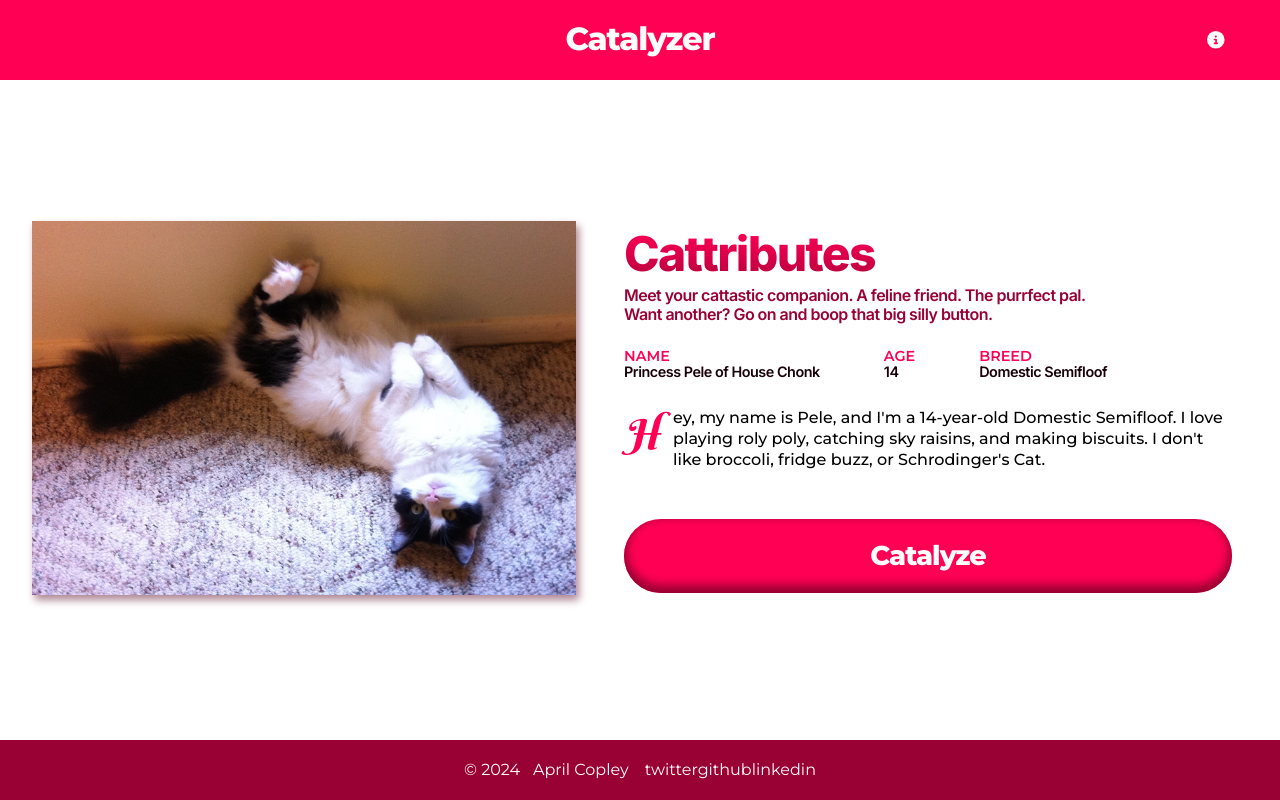
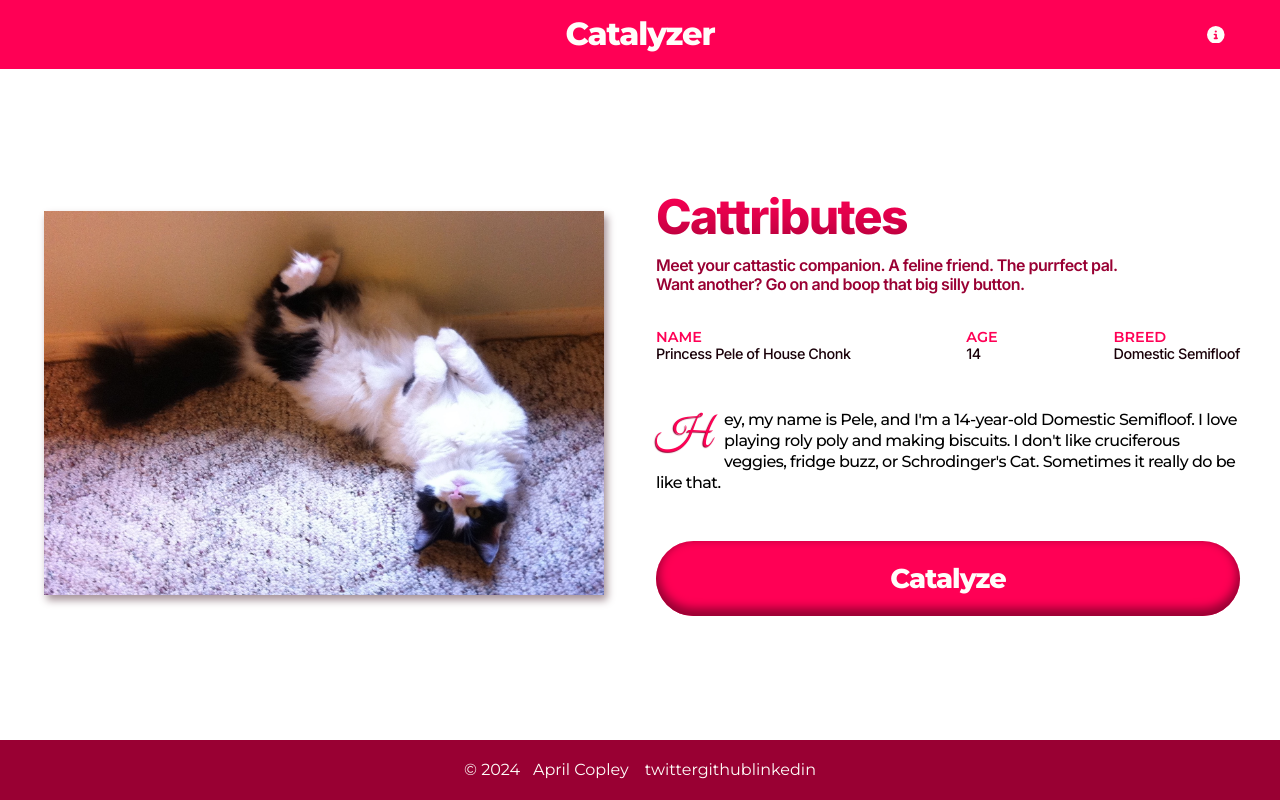
Before and after one commit to acopperlily/catalyzer, a React (Vite) app: page / in a window 1280 px wide. Built offline with nearby package versions, Linux system fonts and the light colour scheme.

Commit message:
Add styles

```diff
--- a/index.html
+++ b/index.html
@@ -8,7 +8,7 @@
     <!-- Fonts -->
     <link rel="preconnect" href="https://fonts.googleapis.com">
     <link rel="preconnect" href="https://fonts.gstatic.com" crossorigin>
-    <link href="https://fonts.googleapis.com/css2?family=Inter:wght@100..900&family=Montserrat:wght@100..900&family=Berkshire+Swash&display=swap" rel="stylesheet">
+    <link href="https://fonts.googleapis.com/css2?family=Inter:wght@100..900&family=Montserrat:wght@100..900&family=Great+Vibes&display=swap" rel="stylesheet">
   </head>
   <body>
     <div id="root"></div>
--- a/src/components/MainLogic.tsx
+++ b/src/components/MainLogic.tsx
@@ -1,11 +1,33 @@
 import { useState, useEffect } from 'react';
-import Pele from '../assets/pele.jpg';
+import Pele from '/pele.jpg';
 import { neutralNames, femaleNames, maleNames } from '../data/names';
 import { neutralTitles, femaleTitles, maleTitles } from '../data/titles';
 import { likesArr, dislikesArr } from '../data/activities';
 import { likeVerbs, dislikeVerbs } from '../data/verbs';
 import { surnames, neutralSuffixes, maleSuffixes } from '../data/surnames';
-import intros from '../data/intro';
+import intros from '../data/intros';
+import outros from '../data/outros';
+
+const len: { [key: string]: number } = {
+  intros: intros.length,
+  outros: outros.length,
+  neutralNames: neutralNames.length,
+  femaleNames: femaleNames.length,
+  maleNames: maleNames.length,
+  neutralTitles: neutralTitles.length,
+  femaleTitles: femaleTitles.length,
+  maleTitles: maleTitles.length,
+  likesArr: likesArr.length,
+  dislikesArr: dislikesArr.length,
+  likeVerbs: likeVerbs.length,
+  dislikeVerbs: dislikeVerbs.length,
+  surnames: surnames.length,
+  neutralSuffixes: neutralSuffixes.length,
+  maleSuffixes: maleSuffixes.length
+};
+
+const VALUE1: number = 2;
+const VALUE2: number = 3;
 
 const MainLogic = () => {
   const [name, setName] = useState<string>('Pele');
@@ -15,11 +37,13 @@ const MainLogic = () => {
   const [title, setTitle] = useState<string>('Princess');
   const [surname, setSurname] = useState<string>('of House Chonk');
   const [intro, setIntro] = useState<string>('Hey, my name is');
-  const [likes, setLikes] = useState<string[]>(['playing roly poly', 'catching sky raisins', 'making biscuits']);
-  const [dislikes, setDislikes] = useState<string[]>(['broccoli', 'fridge buzz', "Schrodinger's Cat"]);
+  const [outro, setOutro] = useState<string>('Sometimes it really do be like that.');
+  const [likes, setLikes] = useState<string[]>(['playing roly poly', 'making biscuits']);
+  const [dislikes, setDislikes] = useState<string[]>(['cruciferous veggies', 'fridge buzz', "Schrodinger's Cat"]);
   const [likePhrase, setLikePhrase] = useState<string>('I love');
   const [dislikePhrase, setDislikePhrase] = useState<string>("I don't like");
 
+  // Connect array elements into a coherent string
   const formatActivities = (arr: string[], conj: string): string => {
     if (arr.length === 2) return `${arr[0]} ${conj} ${arr[1]}`;
 
@@ -27,9 +51,10 @@ const MainLogic = () => {
     return `${arr.slice(0, -1).join(', ')}, ${conj} ${arr.slice(-1)}`;
   }
 
-  const formattedLikes = formatActivities(likes, 'and');
-  const formattedDislikes = formatActivities(dislikes, 'or');
+  const formattedLikes: string = formatActivities(likes, 'and');
+  const formattedDislikes: string = formatActivities(dislikes, 'or');
 
+  // Use this for everything
   const getRandomNumber = (n: number): number => {
     return Math.floor(Math.random() * n);
   };
@@ -48,19 +73,22 @@ const MainLogic = () => {
 
 
   const getTitle = (gender: string): string => {
+    const neutralTitle: string = neutralTitles[getRandomNumber(len.neutralTitles)];
+    const femaleTitle: string = femaleTitles[getRandomNumber(len.femaleTitles)];
+    const maleTitle: string = maleTitles[getRandomNumber(len.maleTitles)];
     let roll: number = getRandomNumber(2);
     if (gender === 'n') {
       roll = getRandomNumber(3);
-      if (roll === 0) return neutralTitles[getRandomNumber(neutralTitles.length)];
-      if (roll === 1) return femaleTitles[getRandomNumber(femaleTitles.length)];
-      return maleTitles[getRandomNumber(maleTitles.length)];
+      if (roll === 0) return neutralTitle;
+      if (roll === 1) return femaleTitle;
+      return maleTitle;
     }
     if (gender === 'f') {
-      if (roll === 0) return neutralTitles[getRandomNumber(neutralTitles.length)];
-      return femaleTitles[getRandomNumber(femaleTitles.length)];
+      if (roll === 0) return neutralTitle;
+      return femaleTitle;
     }
-    if (roll === 0) return neutralTitles[getRandomNumber(neutralTitles.length)];
-    return maleTitles[getRandomNumber(maleTitles.length)];
+    if (roll === 0) return neutralTitle;
+    return maleTitle;
   };
 
   const getName = (gender: string): string => {
@@ -68,40 +96,43 @@ const MainLogic = () => {
 
     let nameIndex: number;
     if (gender === 'f') {
-      nameIndex = getRandomNumber(femaleNames.length);
+      nameIndex = getRandomNumber(len.femaleNames);
       return name + femaleNames[nameIndex];
     }
     if (gender === 'm') {
-      nameIndex = getRandomNumber(maleNames.length);
+      nameIndex = getRandomNumber(len.maleNames);
       return name + maleNames[nameIndex];
     }
-    nameIndex = getRandomNumber(neutralNames.length);
+    nameIndex = getRandomNumber(len.neutralNames);
     return name + neutralNames[nameIndex];
   };
 
+  // Still need a condition to check gender
   const getSurname = (): string => {
     let diceRoll = getRandomNumber(2);
     let index: number;
     if (diceRoll === 0) {
-      index = getRandomNumber(surnames.length);
+      index = getRandomNumber(len.surnames);
       return `of ${surnames[index]}`;
     }
-    index = getRandomNumber(neutralSuffixes.length);
+    index = getRandomNumber(len.neutralSuffixes);
     return `the ${neutralSuffixes[index]}`;
   };
 
-  const getActivities = (arr: string[]): string[] => {
+  const getActivities = (arr: string[], n: number): string[] => {
     let activities: string[] = [];
     const len = arr.length;
-    for (let i = 0; i < 3; i++) {
+    for (let i = 0; i < n; i++) {
       let index = getRandomNumber(len);
       console.log('index:', index)
       activities.push(arr[index]);
     }
-    let activitySet = new Set(activities);
+
+    // Check for duplicates
+    let activitySet: Set<string> = new Set(activities);
     console.log('activity set:', activitySet);
-    if (activitySet.size < 2) {
-      getActivities(arr);
+    if (activitySet.size < n) {
+      getActivities(arr, n);
     }
     activities = [...activitySet];
     console.log(activities)
@@ -111,28 +142,39 @@ const MainLogic = () => {
   const handleClick = (): void => {
     // We add one so age isn't 0
     setAge(getRandomNumber(25) + 1);
-    let newGender = getGender();
+
+    const newGender: string = getGender();
     setGender(newGender);
 
     setTitle(getTitle(gender));
 
-    let newName = getName(gender);
+    const newName: string = getName(gender);
     setName(newName);
-    let newLikes: string[] = getActivities(likesArr);
+
+    // Select varying numbers of likes & dislikes
+    const diceRoll: number = getRandomNumber(2);
+    const newLikes: string[] = getActivities(likesArr, diceRoll === 0 ? VALUE1 : VALUE2);
     setLikes(newLikes);
-    let newDislikes: string[] = getActivities(dislikesArr);
+    const newDislikes: string[] = getActivities(dislikesArr, diceRoll === 1 ? VALUE1 : VALUE2);
     setDislikes(newDislikes);
-    let newLikePhrase = getRandomNumber(likeVerbs.length);
+
+    // Choose verbs to describe likes & dislikes
+    const newLikePhrase: number = getRandomNumber(len.likeVerbs);
     setLikePhrase(likeVerbs[newLikePhrase]);
-    let newDislikePhrase = getRandomNumber(dislikeVerbs.length);
+    const newDislikePhrase: number = getRandomNumber(len.dislikeVerbs);
     setDislikePhrase(dislikeVerbs[newDislikePhrase]);
     setSurname(getSurname);
-    let newIntro: number = getRandomNumber(intros.length);
+
+    // Choose intro & outro
+    const newIntro: number = getRandomNumber(len.intros);
     setIntro(intros[newIntro]);
+    const newOutro: number = getRandomNumber(len.outros);
+    setOutro(outros[newOutro]);
     console.log(newName)
   }
 
   return (
+    <main className="main">
       <div className="main__container">
         <section className="image__container">
           <img
@@ -141,12 +183,10 @@ const MainLogic = () => {
             className='image'
           />
         </section>
-
         <section className="info">
           <h2 className="info__title">Cattributes</h2>
           <p className="info__sub">Meet your cattastic companion. A feline friend. The purrfect pal.</p>
           <p className="info__sub">Want another? Go on and boop that big silly button.</p>
-
           <div className="info__facts">
             <div className="info__wrapper">
               <span className="info__label">Name</span>
@@ -161,20 +201,17 @@ const MainLogic = () => {
               <p className="info__text">{breed}</p>
             </div>
           </div>
-
-        <p className="info__para">{`${intro} ${name}, and I'm ${(age % 10 === 8 || age === 11) ? 'an' : 'a' } ${age}-year-old ${breed}. ${likePhrase} ${formattedLikes}. ${dislikePhrase} ${formattedDislikes}.` }
-
+          <p className="info__para">{`${intro} ${name}, and I'm ${(age % 10 === 8 || age === 11) ? 'an' : 'a' } ${age}-year-old ${breed}. ${likePhrase} ${formattedLikes}. ${dislikePhrase} ${formattedDislikes}. ${outro}` }
           </p>
-
           <button
             className="button"
             onClick={handleClick}
           >
             Catalyze
           </button>
-
         </section>
       </div>
+    </main>
   );
 };
 
--- a/src/styles/main.scss
+++ b/src/styles/main.scss
@@ -47,7 +47,7 @@ a {
     letter-spacing: $letter-spacing;
 
     grid-column: 2 / 3;
-    // padding: clamp(0.5rem, 0.5rem + 1vmin, 1rem);
+    margin: 0.5em;
   }
 
   &__icon-container {
@@ -98,29 +98,47 @@ a {
   }
 }
 
+.main {
+  height: 100%;
+  flex: 1 0 100%;
+  display: flex;
+  justify-content: center;
+  align-items: center;
+  padding-bottom: 2em;
+}
+
 .main__container {
   // border: 1px solid green;
+  padding-top: clamp(1em, 1em + 1vw, 2em);
   max-width: min(95%, 80em);
   margin-inline: auto;
   display: flex;
   flex-direction: column;
-  justify-content: space-around;
+  // justify-content: space-around;
   align-items: center;
-  gap: 2rem;
+  // gap: 2rem;
+  row-gap: clamp(2em, 1em + 2vmin, 4em);
+  column-gap: clamp(2em, 1em + 1vmin, 10em);
 
-  @media (orientation: landscape) and (min-width: 35em) {
+  @media (orientation: landscape) and (min-width: 70em) {
     flex-direction: row;
   }
 }
 
 .image__container {
   // background-color: orange;
-  // min-height: 30vmax;
-  // max-height: 30vmin;
+  min-height: 30vmax;
+  max-height: 30vmin;
+  max-width: 100%;
   height: min(100%, 50vh);
+  display: flex;
+  flex-direction: column;
+  justify-content: center;
+  align-items: center;
+  flex: 1;
 
-  @media (orientation: landscape) and (min-width: 35em) {
-    flex: 1;
+  @media (orientation: landscape) and (min-width: 60em) {
+    // flex: 1;
   }
 }
 
@@ -128,12 +146,15 @@ a {
   max-width: 100%;
   object-fit: contain;
   overflow: hidden;
-  box-shadow: 3px 5px 8px 0px hsl($color-primary, 20%, 60%);
+  box-shadow: 3px 5px 8px 0px hsl($color-primary, 10%, 60%);
 }
 
 .info {
-  padding: 1em;
+  padding: 0.5em;
   max-width: 40em;
+  width: min(100%, 35em);
+  margin: 0 auto;
+  flex: 1;
 
   &__title {
     color: transparent;
@@ -150,23 +171,25 @@ a {
 
   &__sub {
     color: $color-dark;
-    font-size: clamp(0.5rem, 0.5rem + 1vmin, 1.2rem);
+    font-size: clamp(0.5rem, 0.5rem + 1vmin, 1rem);
     font-weight: 600;
-    line-height: 0.2;
+    line-height: 1;
     letter-spacing: $letter-spacing;
     // padding: 0;
-    margin-bottom: 1em;
+    margin-bottom: 0.2em;
   }
 
   &__facts {
-    margin-top: 2em;
-    margin-bottom: 0.8em;
+    margin-top: 2.2em;
+    margin-bottom: 2em;
     display: flex;
-    gap: 4rem;
+    justify-content: space-between;
+    gap: 1em;
   }
 
   &__wrapper {
-    font-size: clamp(0.5rem, 0.5rem + 1vmin, 0.9rem);
+    // border: 1px dotted red;
+    // font-size: clamp(0.5rem, 0.5rem + 1vmin, 0.9rem);
     margin-bottom: 1em;
     // display: flex;
     // gap: 0.5rem;
@@ -174,7 +197,7 @@ a {
 
   &__label {
     font-family: $ff-heading;
-    // font-size: clamp(0.4rem, 0.4rem + 1vmin, 0.8rem);
+    font-size: clamp(0.4rem, 0.4rem + 1vmin, 0.9rem);
     font-weight: 600;
     // letter-spacing: $letter-spacing;
     text-transform: uppercase;
@@ -183,9 +206,9 @@ a {
 
   &__text {
     color: $color-black;
-    // font-size: clamp(0.4rem, 0.4rem + 1vmin, 0.8rem);
+    font-size: clamp(0.4rem, 0.4rem + 1vmin, 0.9rem);
     // font-family: $ff-heading;
-    font-weight: 600;
+    font-weight: 500;
     letter-spacing: $letter-spacing;
   }
 
@@ -194,22 +217,17 @@ a {
     // color: $color-black;
     font-family: $ff-heading;
     font-weight: 500;
-    font-size: 1rem;
+    font-size: clamp(0.5rem, 0.5rem + 1vmin, 1rem);
     line-height: 1.3;
-    // letter-spacing: $letter-spacing;
+    letter-spacing: $letter-spacing;
 
     &::first-letter {
       float: left;
-      // border: 1px dotted $color-dark;
-      // padding-right: 0.5rem;
-      padding-right: 0.9rem;
+      padding-right: 0.8rem;
       color: $color-med;
-      font-family: 'Berkshire Swash', cursive;
-      // font-family: $ff-heading;
-      font-style: italic;
-      // font-weight: 700;
+      font-family: 'Great Vibes', cursive;
       font-size: 2.5rem;
-      // line-height: 1;
+      text-shadow: -1px 1px 1px $color-dark;
     }
   }
 
@@ -254,7 +272,7 @@ a {
   color: $color-light;
   padding: calc(0.8rem + 1vh);
   font-family: $ff-heading;
-  font-size: clamp(0.5rem, 0.5rem + 1vh, 1rem);
+  font-size: clamp(0.5rem, 0.5rem + 1vmin, 1rem);
 
   display: flex;
   justify-content: center;
```
Also changed, not shown: public/pele.jpg (renamed from src/assets/pele.jpg). Lines whose indentation alone changed are shown as unchanged.
